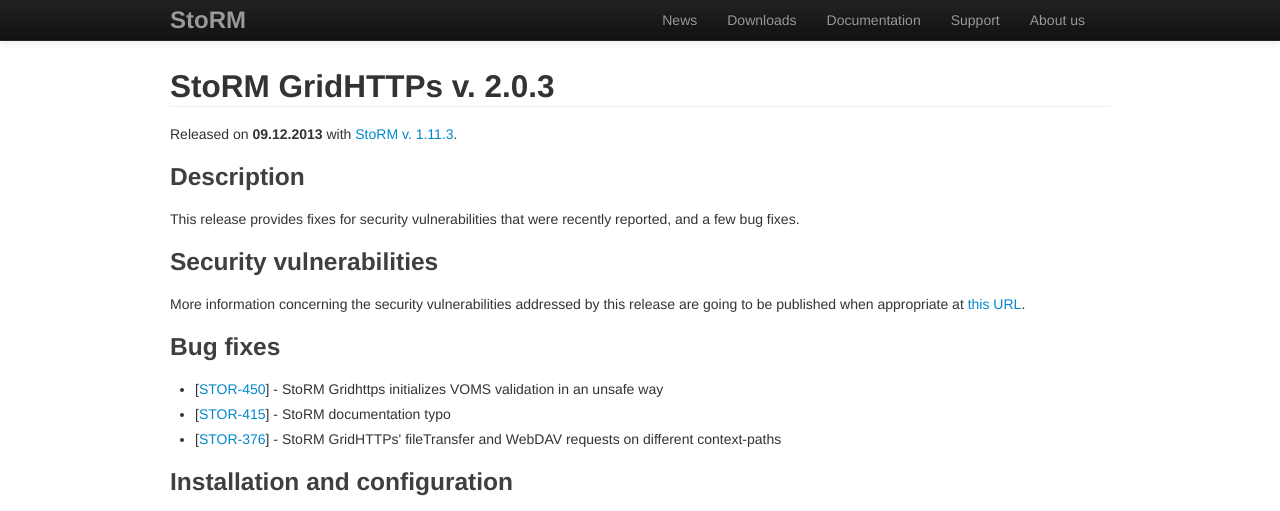
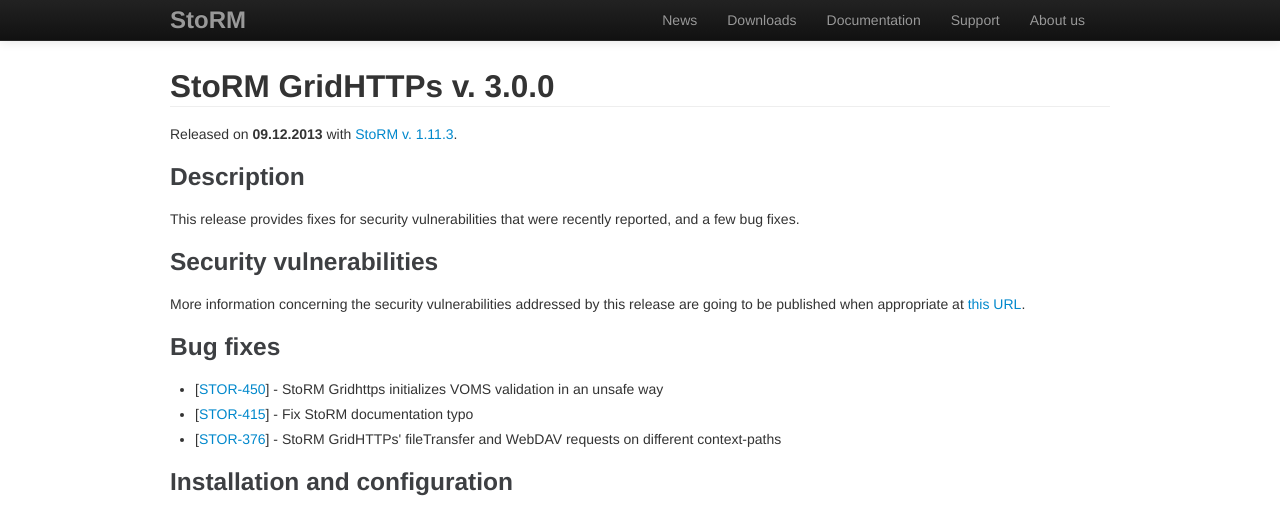
Before and after one commit to italiangrid/storm, a Jekyll site: the page built from release-notes/storm-gridhttps-server/3.0.0/index.md, in a window 1280 px wide. Shown: the top 511 px of the page. Built offline with Jekyll 4.4.1, drawn with Linux system fonts in a browser that asks for light colours; Markdown is read by kramdown in place of the engine named in the settings.

Commit message:
WIP: towards 1.11.3
- Updated version of gridhttps to 3.0.0 in _config.yml
- Updated release notes

```diff
--- a/_config.yml
+++ b/_config.yml
@@ -29,7 +29,7 @@
       visibility: show
     - name: StoRM GridHTTPs Server
       package: storm-gridhttps-server
-      latest: 2.0.3
+      latest: 3.0.0
       new: true
       repo: StoRM
       visibility: show
--- a/release-notes/storm-gridhttps-server/2.0.3/index.md
+++ b/release-notes/storm-gridhttps-server/3.0.0/index.md
@@ -1,17 +1,17 @@
 ---
 layout: default
-title: "StoRM GridHTTPs v. 2.0.3 release notes"
+title: "StoRM GridHTTPs v. 3.0.0 release notes"
 release_date: 09.12.2013
 rfcs:
 - id: STOR-450
   title: StoRM Gridhttps initializes VOMS validation in an unsafe way
 - id: STOR-415
-  title: StoRM documentation typo
+  title: Fix StoRM documentation typo
 - id: STOR-376
   title: StoRM GridHTTPs' fileTransfer and WebDAV requests on different context-paths
 ---
 
-## StoRM GridHTTPs v. 2.0.3
+## StoRM GridHTTPs v. 3.0.0
 
 Released on **{{ page.release_date }}** with [StoRM v. 1.11.3]({{ site.baseurl }}/release-notes/StoRM-v1.11.3.html).
 
```
Also changed, not shown: release-notes/StoRM-v1.11.3.md (+2 -2 lines).
